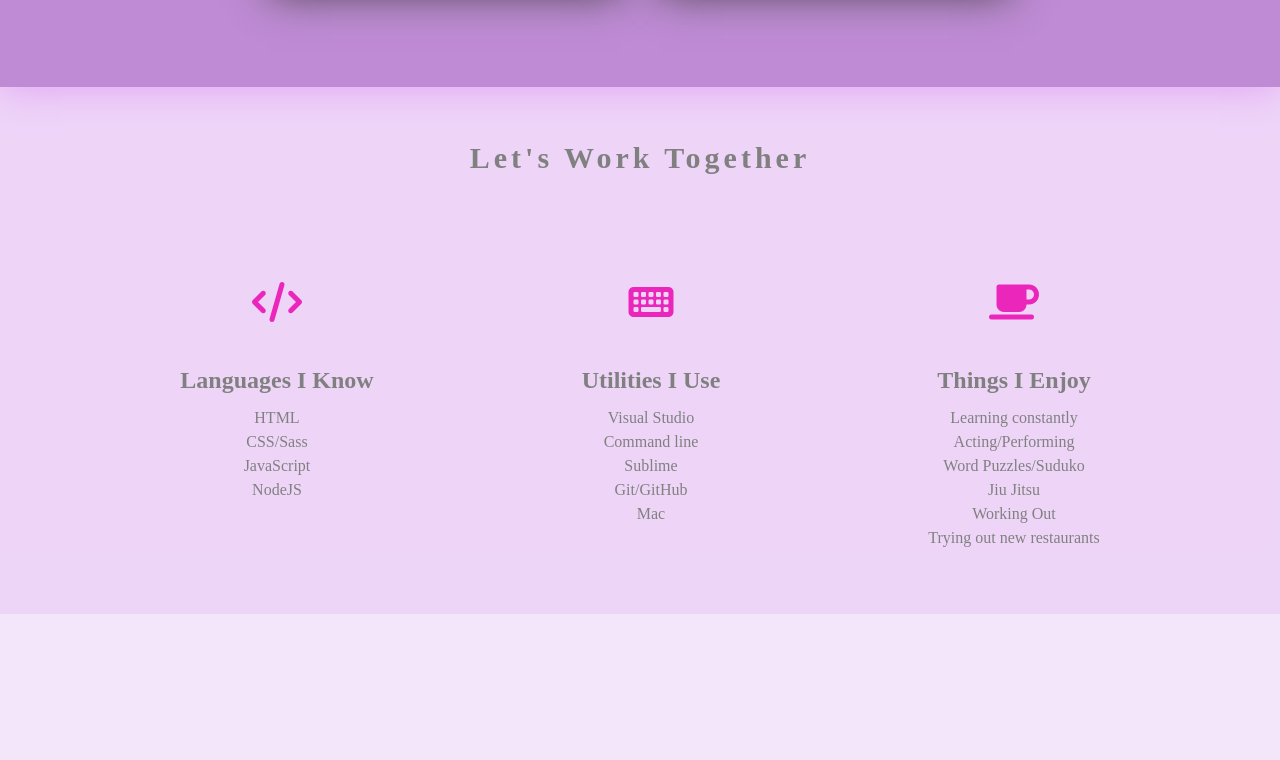
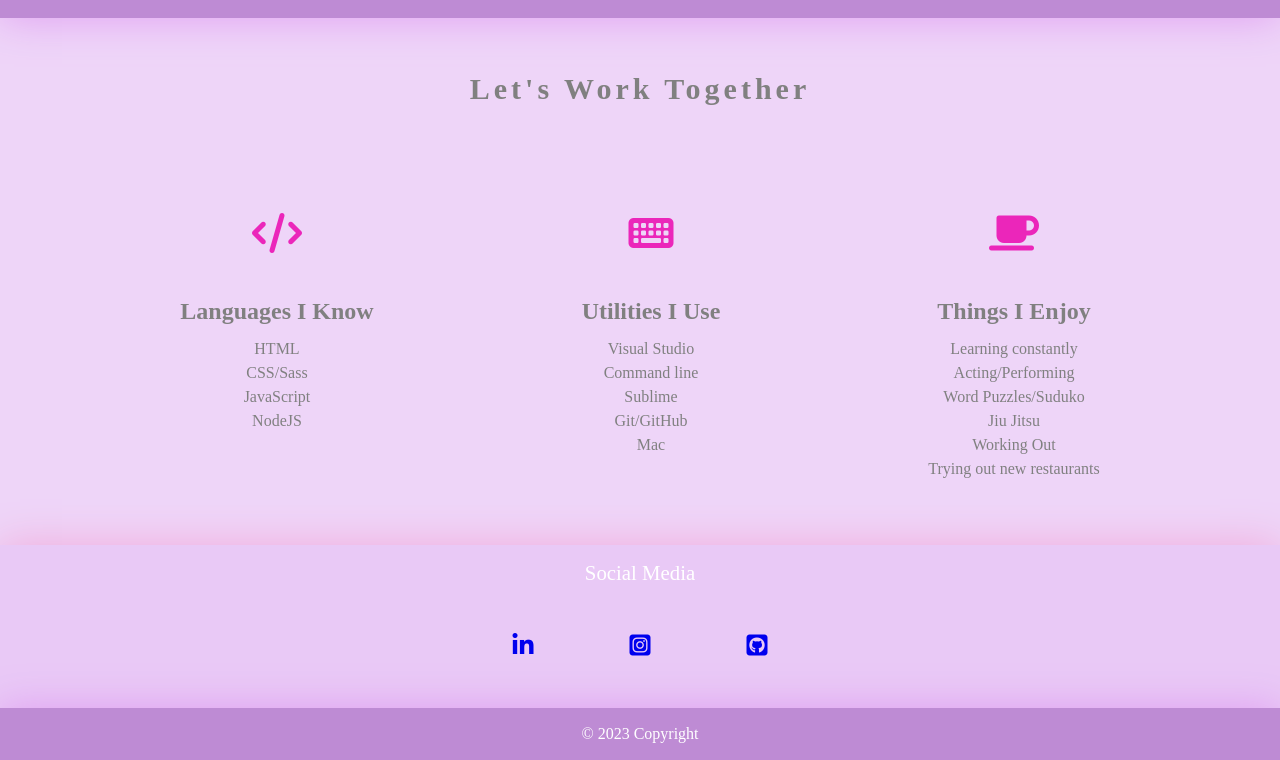
Before and after one commit to MarthaD7/marthas-website, a website: page about.html in a window 1280 px wide. Shown: the part 1737-2497 px from the top of the page. Before the commit the page ends 2351 px from the top, so only its background shows below. Drawn offline with Linux system fonts and the light colour scheme.

Commit message:
Completed footer for about.html

```diff
--- a/about.html
+++ b/about.html
@@ -163,26 +163,45 @@
 
         <div class="column-container">
             <div class="column">
-                <p class="icon"><i class="fas fa-code"></i></p>
+                <p class="icons"><i class="fas fa-code"></i></p>
                 <h4 class="column-title">Languages I Know</h4>
                 <p class="words">HTML<br>CSS/Sass<br>JavaScript<br>NodeJS<br></p>
             </div>
 
             <div class="column">
-                <p class="icon"><i class="fas fa-keyboard"></i></p>
+                <p class="icons"><i class="fas fa-keyboard"></i></p>
                 <h4 class="column-title">Utilities I Use</h4>
                 <p class="words">Visual Studio<br>Command line<br>Sublime<br>Git/GitHub<br>Mac</p>
 
             </div>
 
             <div class="column">
-                <p class="icon"><i class="fas fa-coffee"></i></p>
+                <p class="icons"><i class="fas fa-coffee"></i></p>
                 <h4 class="column-title">Things I Enjoy</h4>
                 <p class="words">Learning constantly<br>Acting/Performing<br>Word Puzzles/Suduko<br>Jiu Jitsu<br>Working
                     Out<br>Trying out new restaurants</p>
             </div>
         </div>
     </section>
+
+    <footer class="footer">
+        <p class="social">Social Media</p>
+        <div class="footer-links">
+            <a target="blank" href="https://www.linkedin.com/in/martha-duque-135248107"><i
+                    class="fab fa-linkedin fa-1x mx-4" aria-hidden="true"></i></a><br>
+            <a target="blank" href="https://www.instagram.com/marthaduqueactor/"><i
+                    class="fa-brands fa-square-instagram" aria-hidden="true"></i></a><br>
+
+            <a target="blank" href="https://github.com/MarthaD7"><i class="fab fa-github-square fa-1x mx-4"
+                    aria-hidden="true"></i></a>
+        </div>
+    </footer>
+
+    <footer>
+        <div class="footer-copyright-2">
+            <p>© 2023 Copyright</p>
+        </div>
+    </footer>
 </body>
 
 </html>
--- a/sass/styling/_footer.scss
+++ b/sass/styling/_footer.scss
@@ -16,6 +16,24 @@
     }
 }
 
+.footer {
+    text-align: center;
+    background-color: $mainLavender;
+    padding-top: 4.5rem;
+    box-shadow: 0 0 40px rgb(241, 171, 219);
+}
+
+.footer-links {
+    display: flex;
+    gap: 3rem;
+    justify-content: center;
+    font-size: 1.5rem;
+    margin-bottom: 3rem;
+    margin-top: 3rem;
+    cursor: pointer;
+}
+
+
 .footer-copyright {
     position: absolute;
     left: 0px;
@@ -25,7 +43,15 @@
     text-align: center;
     color: #fff;
     padding: 1rem 0;
+}
 
+.footer-copyright-2 {
+    text-align: center;
+    color: $mainWhite;
+    background-color: $mainPurple;
+    padding-top: 1px;
+    padding-bottom: 1px;
+    box-shadow: 0 0 40px rgb(223, 158, 241);
 }
 
 .container {
@@ -45,3 +71,9 @@
 .fa {
     color: #fff;
 }
+
+.social {
+    margin-top: -3.5rem;
+    color: $mainWhite;
+    font-size: 1.3rem;
+}
--- a/sass/styling/_section-4.scss
+++ b/sass/styling/_section-4.scss
@@ -13,7 +13,7 @@
     gap: 13rem;
 }
 
-.icon {
+.icons {
     text-align: center;
     font-size: 2.5rem;
     color: rgb(235, 38, 186);
```
Also changed, not shown: style.css.
